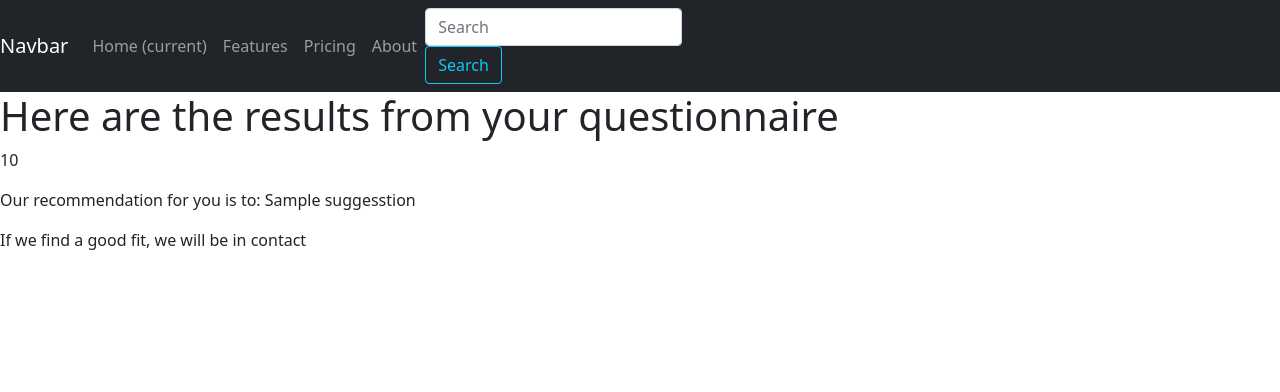
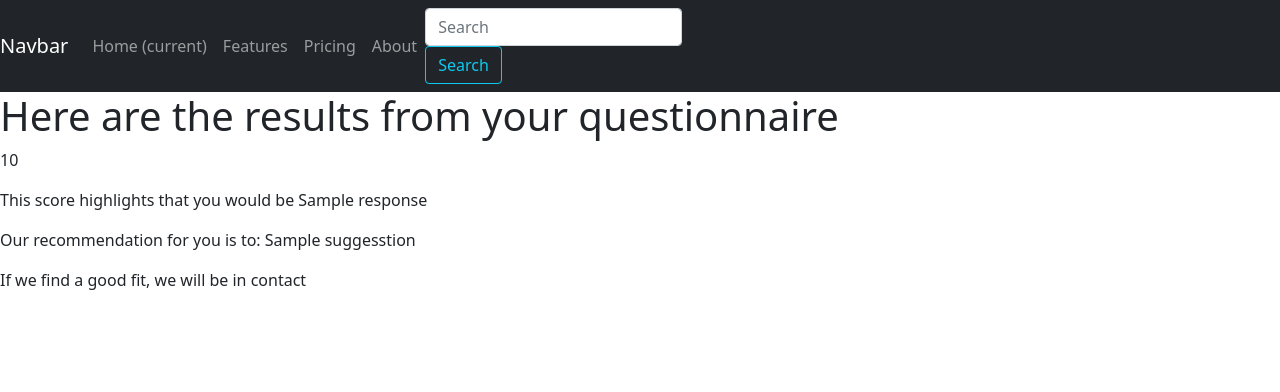
Before and after one commit to dlartey/ACSHackathon, a Flask app: template app/templates/results.html in a window 1280 px wide. Shown: the top 392 px of the page. Run offline with Flask 2, Linux system fonts and the light colour scheme; the template is opened without the code that fills it: most values are stand-ins (such as "Sample title", 1, 10 or a date in 2020).

Commit message:
Update results.html

```diff
--- a/app/templates/results.html
+++ b/app/templates/results.html
@@ -1,11 +1,12 @@
 {% extends "base.html" %}
-
 
 {% block content %}
 <h1>Here are the results from your questionnaire</h1>
 
 <p> {{score}}</p>
+<p>This score highlights that you would be {{response}} </p>
 <p>Our recommendation for you is to: {{suggesstion}}</p>
+
 
 <p>If we find a good fit, we will be in contact</p>
 {% endblock %}
```
